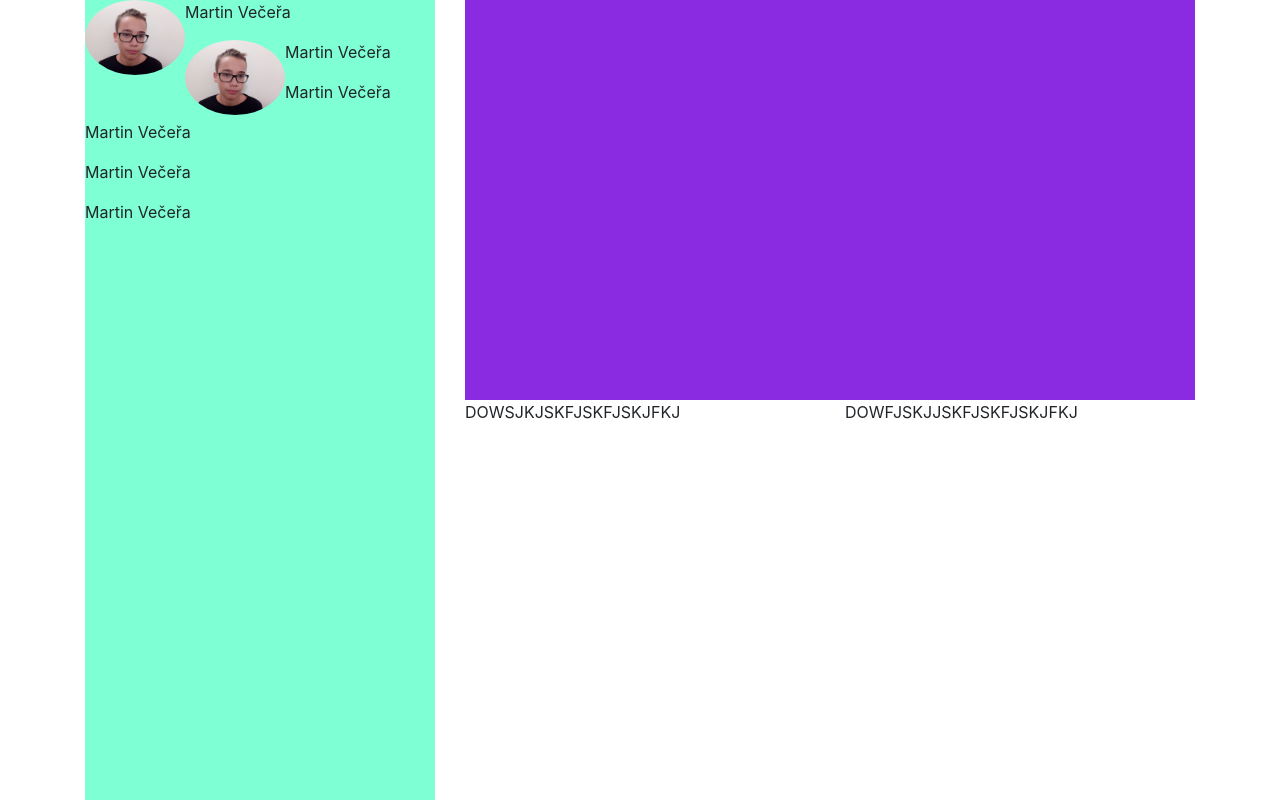
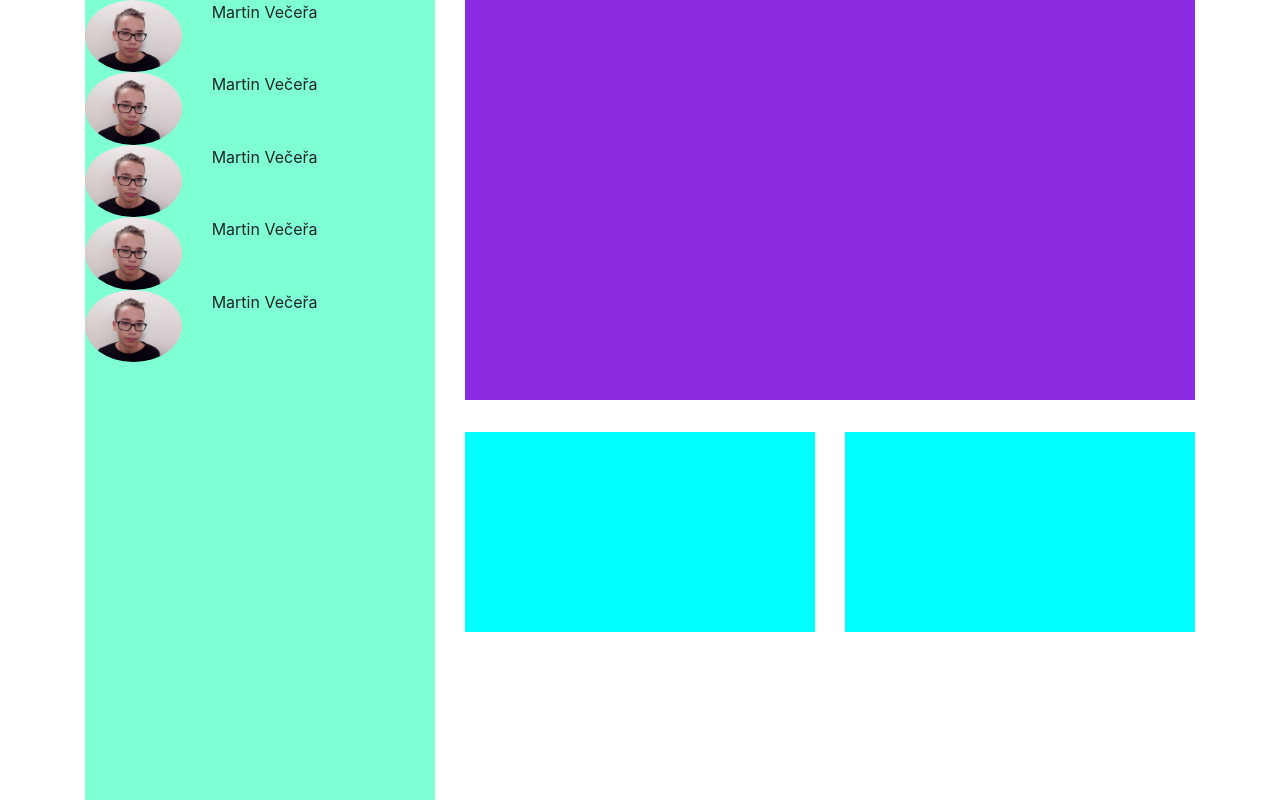
Before and after one commit to MartinVecera/osobnii, a plain HTML site: page hra.html in a window 1280 px wide. Drawn offline with nearby package versions, Linux system fonts and the light colour scheme.

Commit message:
upráva stránky: hra

```diff
--- a/css/styly.css
+++ b/css/styly.css
@@ -32,9 +32,10 @@ h1 {
 .herni_plocha {
     background-color:blueviolet;
     height: 400px;
+    margin-bottom: 2rem;
 }
 
-maly_chat {
+.maly_chat {
     height: 200px;
     background-color:aqua;
 }
@@ -43,6 +44,5 @@ maly_chat {
     max-width: 100%;
     width: 100px;
     border-radius: 100%;
-    float: left;
 
 }
--- a/hra.html
+++ b/hra.html
@@ -30,29 +30,84 @@
             <div class="col-4">
                 <div class="jmena">
 
+                    <div class="row">
+                        <div class="col-4">
+
                             <img class="kulaty" src="/images/IMG_20171030_165621%20(1).jpg" alt="">
+                        </div>
+
+                        <div class="col-8">
 
                         <p>Martin Večeřa</p>
 
+                    </div>
+
+                    </div>
+
+                    <div class="row">
+                        <div class="col-4">
 
                             <img class="kulaty" src="/images/IMG_20171030_165621%20(1).jpg" alt="">
+                        </div>
+
+                        <div class="col-8">
 
                         <p>Martin Večeřa</p>
 
+                    </div>
 
+                    </div>
+
+                    <div class="row">
+                        <div class="col-4">
+
+                            <img class="kulaty" src="/images/IMG_20171030_165621%20(1).jpg" alt="">
+                        </div>
+
+                        <div class="col-8">
 
                         <p>Martin Večeřa</p>
 
+                    </div>
 
+                    </div>
+
+                    <div class="row">
+                        <div class="col-4">
+
+                            <img class="kulaty" src="/images/IMG_20171030_165621%20(1).jpg" alt="">
+                        </div>
+
+                        <div class="col-8">
 
                         <p>Martin Večeřa</p>
 
+                    </div>
 
+                    </div>
+
+                    <div class="row">
+                        <div class="col-4">
+
+                            <img class="kulaty" src="/images/IMG_20171030_165621%20(1).jpg" alt="">
+                        </div>
+
+                        <div class="col-8">
 
                         <p>Martin Večeřa</p>
 
+                    </div>
 
-                     <p>Martin Večeřa</p>
+                    </div>
+
+
+
+
+
+
+
+
+
 
 
 
@@ -77,7 +132,7 @@
 
                         <div class="maly_chat">
 
-                            <p>DOWSJKJSKFJSKFJSKJFKJ</p>
+
 
                         </div>
 
@@ -87,7 +142,7 @@
 
                         <div class="maly_chat">
 
-                            <p>DOWFJSKJJSKFJSKFJSKJFKJ</p>
+
 
                         </div>
 
```
Lines whose indentation alone changed are shown as unchanged.
